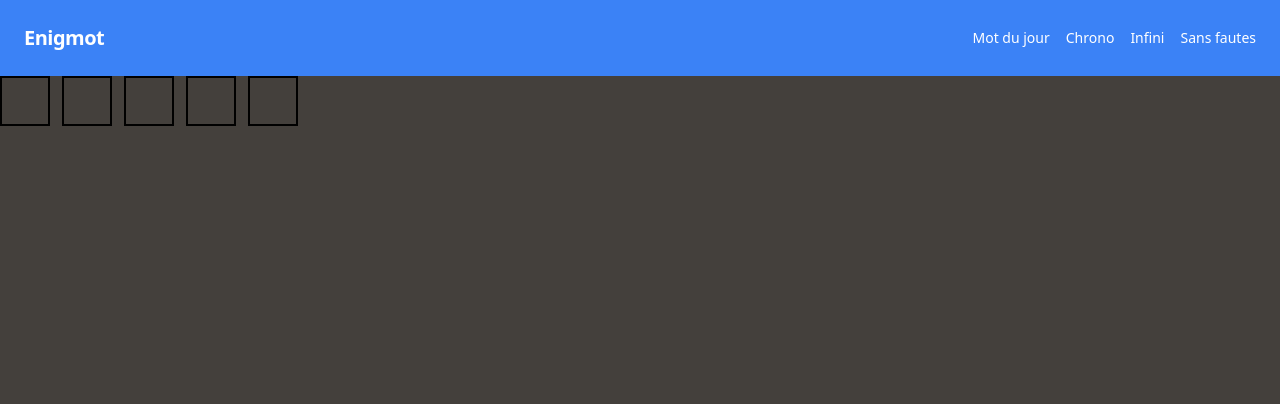
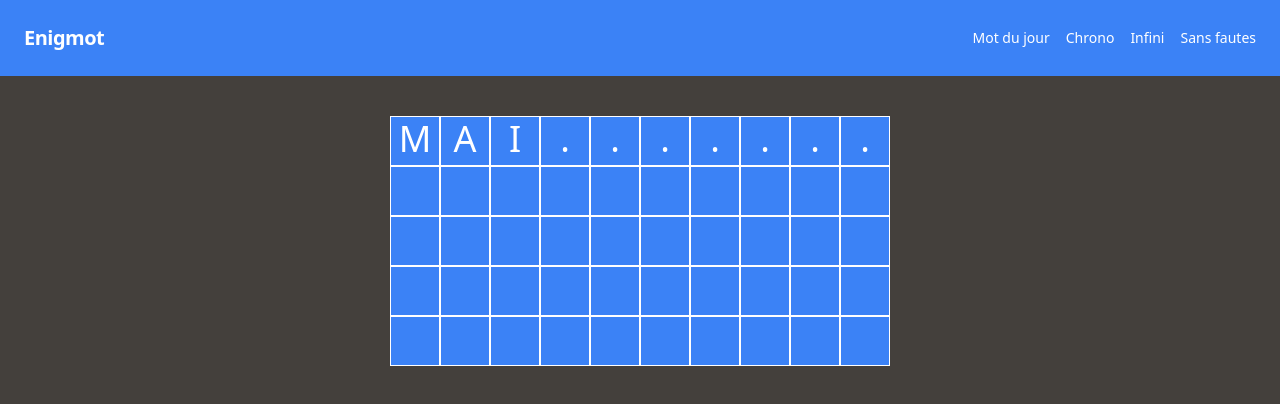
Before and after one commit to jbreuil/enigmot, a Vue app: page /daily in a window 1280 px wide. Shown: the top 404 px of the page. Built offline with nearby package versions, Linux system fonts and the light colour scheme; what @vueuse/head would draw is missing.

Commit message:
basic functionnalities for gameboard

```diff
--- /dev/null
+++ b/src/components/GameBoard.vue
@@ -0,0 +1,161 @@
+<template>
+    <div class="flex flex-col mt-10">
+        <div class="flex justify-center" v-for="(row, rowIndex) in board" :key="rowIndex">
+            <div
+                class="tile"
+                v-for="(letter, letterIndex) in row"
+                :key="'letter' + letterIndex"
+            >{{ letter }}</div>
+        </div>
+    </div>
+</template>
+<script setup lang="ts">
+import { computed, onUnmounted, PropType, ref } from 'vue';
+
+const props = defineProps({
+    correctWord: {
+        type: String,
+        required: true,
+        validator(value: string) {
+            const allowed = /^[A-Z]*$/
+            return allowed.test(value)
+        }
+    },
+    maxTries: {
+        type: Number,
+        required: false,
+        default: 6,
+        validator(value: number) {
+            return value > 0
+        }
+    },
+    hints: {
+        type: Array as PropType<number[]>,
+        required: false,
+        default: () => [0],
+    },
+    motusMode: {
+        type: Boolean,
+        required: false,
+        default: true,
+    },
+})
+
+const emit = defineEmits<{
+    (e: 'win', tries: number): void
+    (e: 'lost'): void
+}>()
+
+const allowInput = ref(true)
+const board = ref<string[][]>([])
+const tileIndex = ref(0)
+const rowIndex = ref(0)
+const minTileIndex = computed(() => {
+    return props.motusMode ? 1 : 0
+})
+
+
+// init empty rows
+for (let emptyRowIndex = 0; emptyRowIndex < props.maxTries; emptyRowIndex++) {
+    board.value.push(new Array<string>(props.correctWord.length))
+}
+// init first line
+initRowWithHints()
+
+function initRowWithHints() {
+    for (let letterIndex = 0; letterIndex < props.correctWord.length; letterIndex++) {
+        if (props.hints.includes(letterIndex)) {
+            board.value[rowIndex.value][letterIndex] = props.correctWord[letterIndex]
+            if (letterIndex === tileIndex.value) {
+                tileIndex.value++
+            }
+        } else {
+            board.value[rowIndex.value][letterIndex] = '.'
+        }
+    }
+}
+
+function onKeyUp({ key }: { key: string }) {
+    // check if input is enable
+    if (!allowInput.value) return
+    const allowed = /^[a-zA-Z]$/
+    console.log(key)
+    if (allowed.test(key)) {
+        addLetter(key)
+    } else {
+        if (key === "Backspace") {
+            removeLetter()
+            return
+        }
+        if (key === "Enter") {
+            guessWord()
+            // eslint-disable-next-line no-useless-return
+            return
+        }
+    }
+}
+
+// key action handlers
+function addLetter(key: string) {
+    console.log("addLetter ", key)
+    if (tileIndex.value < props.correctWord.length) {
+        board.value[rowIndex.value][tileIndex.value] = key.toUpperCase()
+        tileIndex.value++
+    }
+}
+
+function removeLetter() {
+    console.log("removeLetter")
+    if (tileIndex.value > minTileIndex.value) {
+        board.value[rowIndex.value][tileIndex.value - 1] = '.'
+        tileIndex.value--
+    } else {
+        initRowWithHints()
+    }
+}
+
+function guessWord() {
+    console.log("guessWord")
+    if (tileIndex.value === props.correctWord.length) {
+        allowInput.value = false
+        if (board.value[rowIndex.value].join('') === props.correctWord.toUpperCase()) {
+            console.log("Bravo")
+            emit('win', rowIndex.value + 1)
+        } else {
+            if ((rowIndex.value + 1) === props.maxTries) {
+                console.log("Perdu")
+                emit('lost')
+            } else {
+                rowIndex.value++
+                tileIndex.value = 0
+                initRowWithHints()
+                allowInput.value = true
+            }
+        }
+    } else {
+        // todo animation shake
+    }
+}
+
+// listen to keyboard
+window.addEventListener("keyup", onKeyUp)
+
+// remove listener on unmounted to avoid stacking listeners on refresh
+onUnmounted(() => {
+    window.removeEventListener("keyup", onKeyUp)
+})
+
+
+
+
+</script>
+<style scoped>
+.tile {
+    width: 50px;
+    height: 50px;
+    @apply border-solid border border-white;
+    @apply bg-blue-500 text-white text-4xl;
+    @apply flex justify-center items-center;
+    @apply pb-1;
+}
+</style>
--- a/src/pages/ChallengeDaily.vue
+++ b/src/pages/ChallengeDaily.vue
@@ -1,23 +1,6 @@
 <template>
-    <div class="flex gap-x-3">
-        <div class="tile">{{ board[0] }}</div>
-        <div class="tile">{{ board[1] }}</div>
-        <div class="tile">{{ board[2] }}</div>
-        <div class="tile">{{ board[3] }}</div>
-        <div class="tile">{{ board[4] }}</div>
-    </div>
+    <GameBoard correctWord="MAINTENANT" :hints="[0, 1, 2]" :maxTries="5" :motusMode="false" />
 </template>
 <script setup lang="ts">
-import { ref } from 'vue';
-
-
-const board = ref(['', '', '', '', ''])
-
+import GameBoard from '@/components/GameBoard.vue'
 </script>
-<style scoped>
-.tile {
-    width: 50px;
-    height: 50px;
-    @apply border-solid border-2 border-black;
-}
-</style>
```
